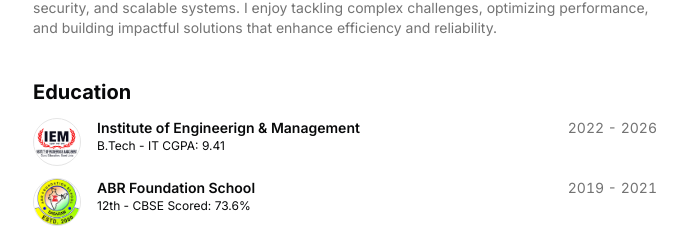
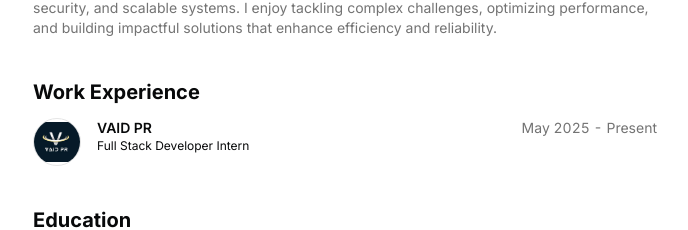
Before and after one commit to pratik6266/Portfolio, a Next.js app: page / in a window 1280 px wide. Shown: the part 302-532 px from the top of the page, without its empty margins (295-983 px from the left). Built offline with nearby package versions, Linux system fonts and the light colour scheme.

Commit message:
added internship

```diff
--- a/src/app/page.tsx
+++ b/src/app/page.tsx
@@ -56,6 +56,31 @@ export default function Page() {
             {DATA.summary}
           </Markdown>
         </BlurFade>
+      </section>
+      <section id="work">
+        <div className="flex min-h-0 flex-col gap-y-3">
+          <BlurFade delay={BLUR_FADE_DELAY * 5}>
+            <h2 className="text-xl font-bold">Work Experience</h2>
+          </BlurFade>
+          {DATA.work.map((work, id) => (
+            <BlurFade
+              key={work.company}
+              delay={BLUR_FADE_DELAY * 6 + id * 0.05}
+            >
+              <ResumeCard
+                key={work.company}
+                logoUrl={work.logoUrl}
+                altText={work.company}
+                title={work.company}
+                subtitle={work.title}
+                href={work.href}
+                badges={work.badges}
+                period={`${work.start} - ${work.end ?? "Present"}`}
+                description={work.description}
+              />
+            </BlurFade>
+          ))}
+        </div>
       </section>
       <section id="education">
         <div className="flex min-h-0 flex-col gap-y-3">
--- a/src/data/resume.tsx
+++ b/src/data/resume.tsx
@@ -96,16 +96,16 @@ export const DATA = {
 
   work: [
     {
-      company: "Atomic Finance",
-      href: "https://atomic.finance",
+      company: "VAID PR",
+      href: "https://vaidpr.com/",
       badges: [],
       location: "Remote",
-      title: "Bitcoin Protocol Engineer",
-      logoUrl: "/atomic.png",
-      start: "May 2021",
-      end: "Oct 2022",
+      title: "Full Stack Developer Intern",
+      logoUrl: "/vaid.png",
+      start: "May 2025",
+      end: "Present",
       description:
-        "Implemented the Bitcoin discreet log contract (DLC) protocol specifications as an open source Typescript SDK. Dockerized all microservices and setup production kubernetes cluster. Architected a data lake using AWS S3 and Athena for historical backtesting of bitcoin trading strategies. Built a mobile app using react native and typescript.",
+        "I designed and built secure APIs, structured database models to manage user roles and permissions, and ensured proper access control across different user types. This helped create a scalable and secure backend system aligned with real-world authorization needs.",
     },
   ],
   education: [
```
Also changed, not shown: public/vaid.png (added).
